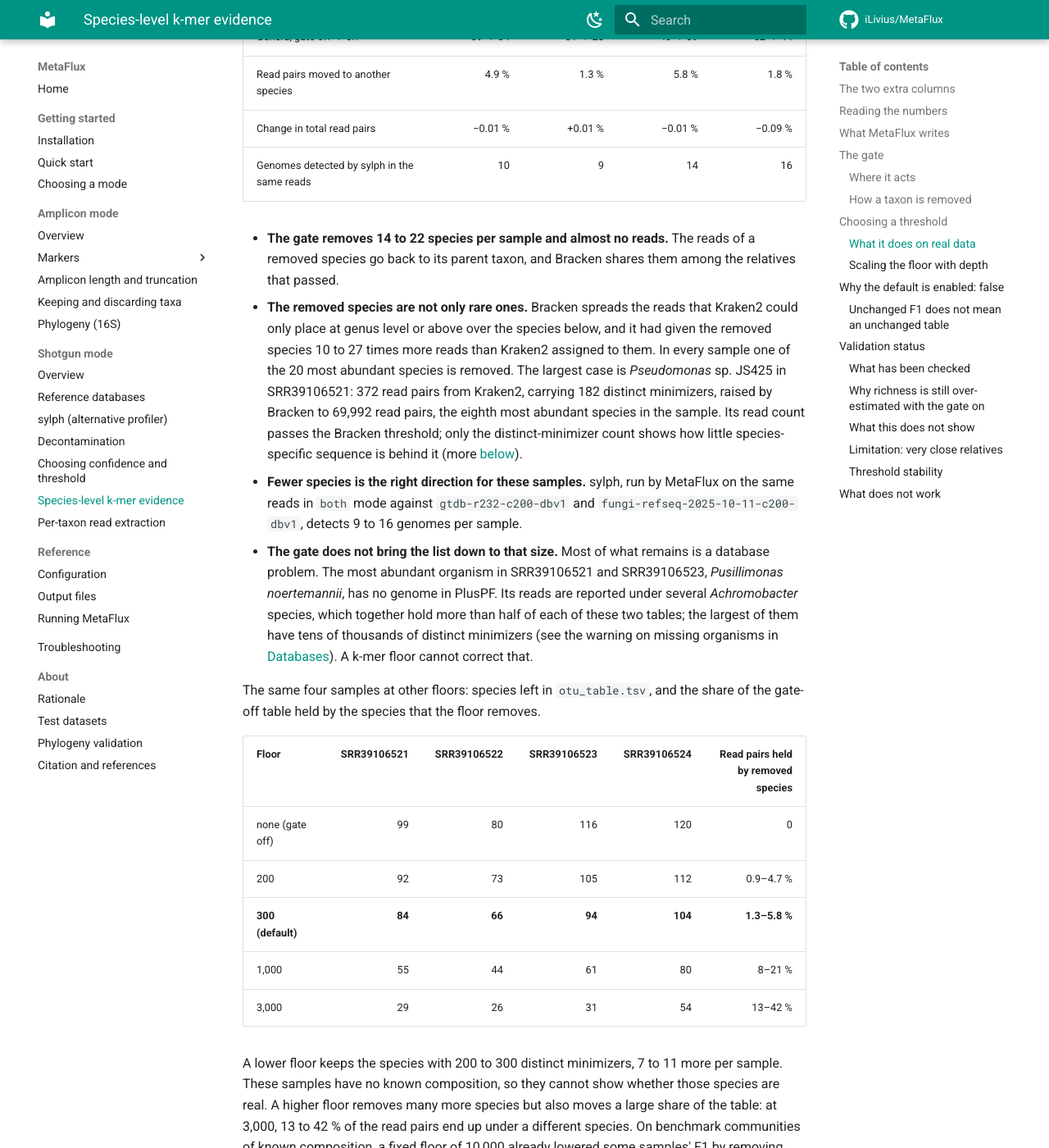
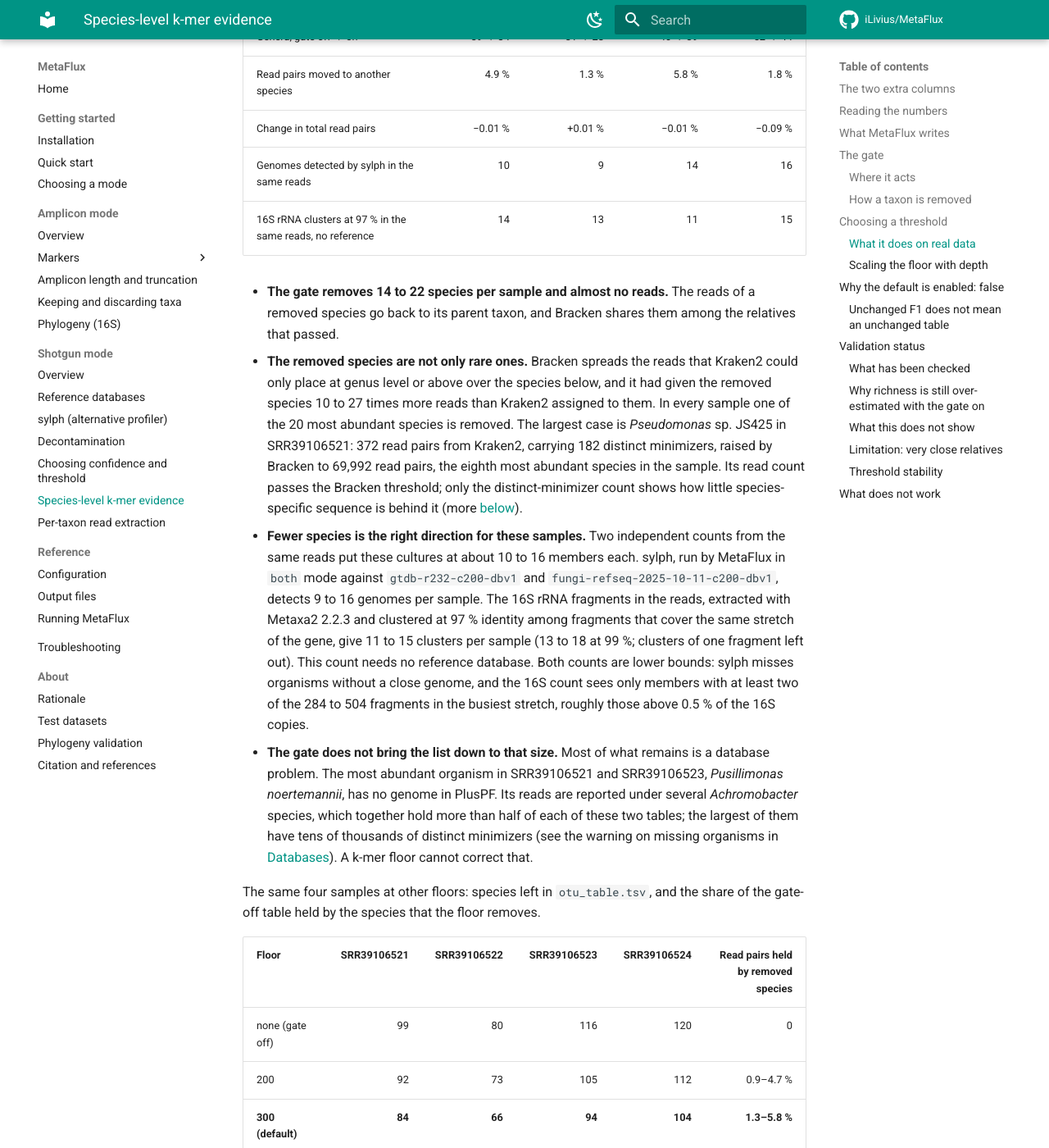
Before and after one commit to iLivius/MetaFlux, an MkDocs documentation site: the page built from docs/shotgun/kmer-evidence.md, in a window 1280 px wide and 1400 px high, scrolled down 4957 px. Shown: the whole window at 82% size. Built offline with MkDocs 1.6.1 and Material for MkDocs 9.7.7, drawn with Linux system fonts in a browser that asks for light colours; comment, search, counter and statistics services are not loaded; some of the changed text lies outside the part shown.

Commit message:
Docs: 16S rRNA clusters as a reference-free count on the wastewater samples
The real-data table on the k-mer evidence page gains a row with the number of 16S
rRNA clusters at 97 % found in the same reads (Metaxa2 2.2.3, fragments covering the
same stretch of the gene, singletons left out): 14, 13, 11 and 15. With sylph's 9 to
16 genomes it puts the cultures at about 10 to 16 members; both counts are described
as lower bounds, with the 16S detection limit (about 0.5 % of the 16S copies).

```diff
--- a/docs/shotgun/kmer-evidence.md
+++ b/docs/shotgun/kmer-evidence.md
@@ -216,6 +216,7 @@ distinct minimizers a species needs in the Kraken2 report to stay in the table.
 | Read pairs moved to another species | 4.9 % | 1.3 % | 5.8 % | 1.8 % |
 | Change in total read pairs | −0.01 % | +0.01 % | −0.01 % | −0.09 % |
 | Genomes detected by sylph in the same reads | 10 | 9 | 14 | 16 |
+| 16S rRNA clusters at 97 % in the same reads, no reference | 14 | 13 | 11 | 15 |
 
 - **The gate removes 14 to 22 species per sample and almost no reads.** The reads of a
   removed species go back to its parent taxon, and Bracken shares them among the
@@ -229,9 +230,16 @@ distinct minimizers a species needs in the Kraken2 report to stay in the table.
   species in the sample. Its read count passes the Bracken threshold; only the
   distinct-minimizer count shows how little species-specific sequence is behind it (more
   [below](#unchanged-f1-does-not-mean-an-unchanged-table)).
-- **Fewer species is the right direction for these samples.** sylph, run by MetaFlux on
-  the same reads in `both` mode against `gtdb-r232-c200-dbv1` and
-  `fungi-refseq-2025-10-11-c200-dbv1`, detects 9 to 16 genomes per sample.
+- **Fewer species is the right direction for these samples.** Two independent counts
+  from the same reads put these cultures at about 10 to 16 members each. sylph, run by
+  MetaFlux in `both` mode against `gtdb-r232-c200-dbv1` and
+  `fungi-refseq-2025-10-11-c200-dbv1`, detects 9 to 16 genomes per sample. The 16S rRNA
+  fragments in the reads, extracted with Metaxa2 2.2.3 and clustered at 97 % identity
+  among fragments that cover the same stretch of the gene, give 11 to 15 clusters per
+  sample (13 to 18 at 99 %; clusters of one fragment left out). This count needs no
+  reference database. Both counts are lower bounds: sylph misses organisms without a
+  close genome, and the 16S count sees only members with at least two of the 284 to 504
+  fragments in the busiest stretch, roughly those above 0.5 % of the 16S copies.
 - **The gate does not bring the list down to that size.** Most of what remains is a
   database problem. The most abundant organism in SRR39106521 and SRR39106523,
   *Pusillimonas noertemannii*, has no genome in PlusPF. Its reads are reported under
@@ -329,7 +337,7 @@ Limits of this rule:
   classified pairs), a floor of 1,673, sized on the shallowest sample with its host reads
   excluded, keeps 33–68 species per sample, against 66–104 at 300, and the species it
   removes hold 10–33 % of the read pairs, which move to relatives. That is still well
-  above the 9–16 genomes sylph finds. Compare `otu_table.tsv` with the gate off and on
+  above the 9–16 genomes sylph finds and the 11–15 16S clusters. Compare `otu_table.tsv` with the gate off and on
   before relying on it.
 
 ## Why the default is `enabled: false`
```
